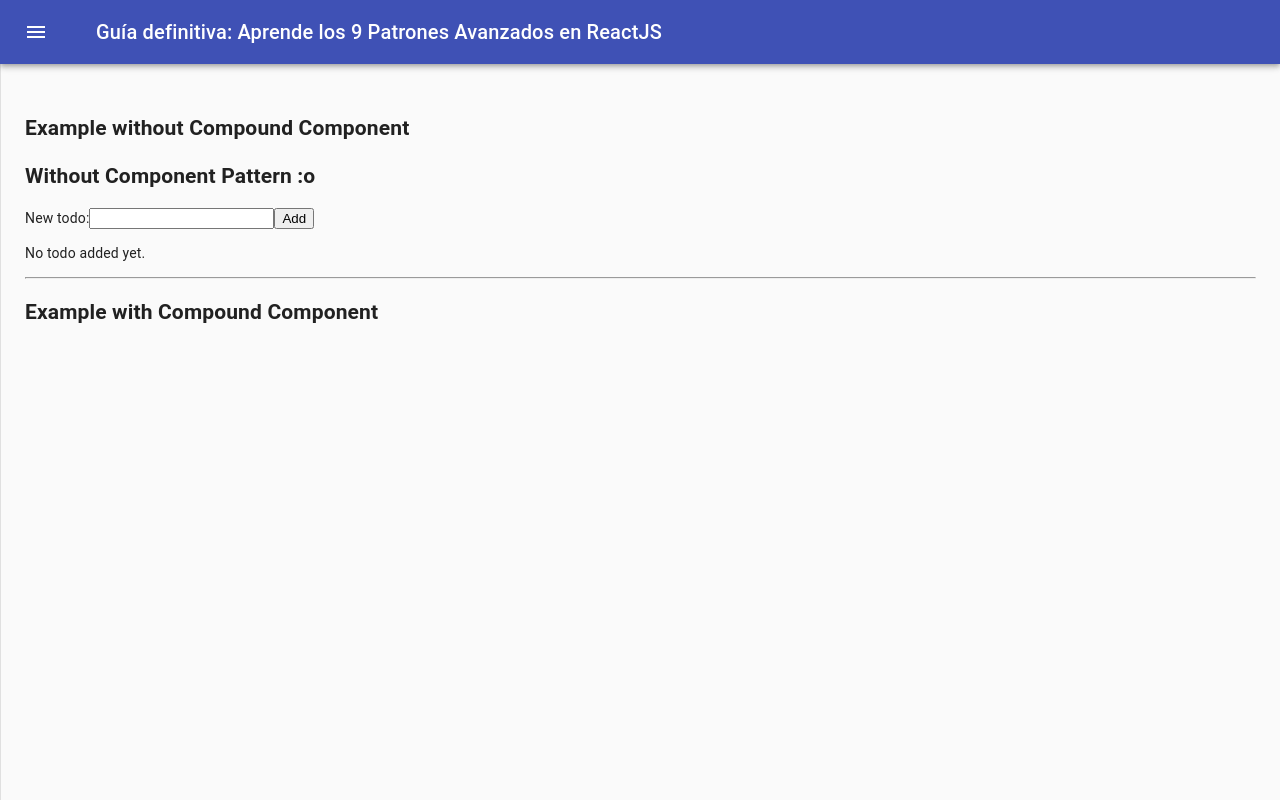
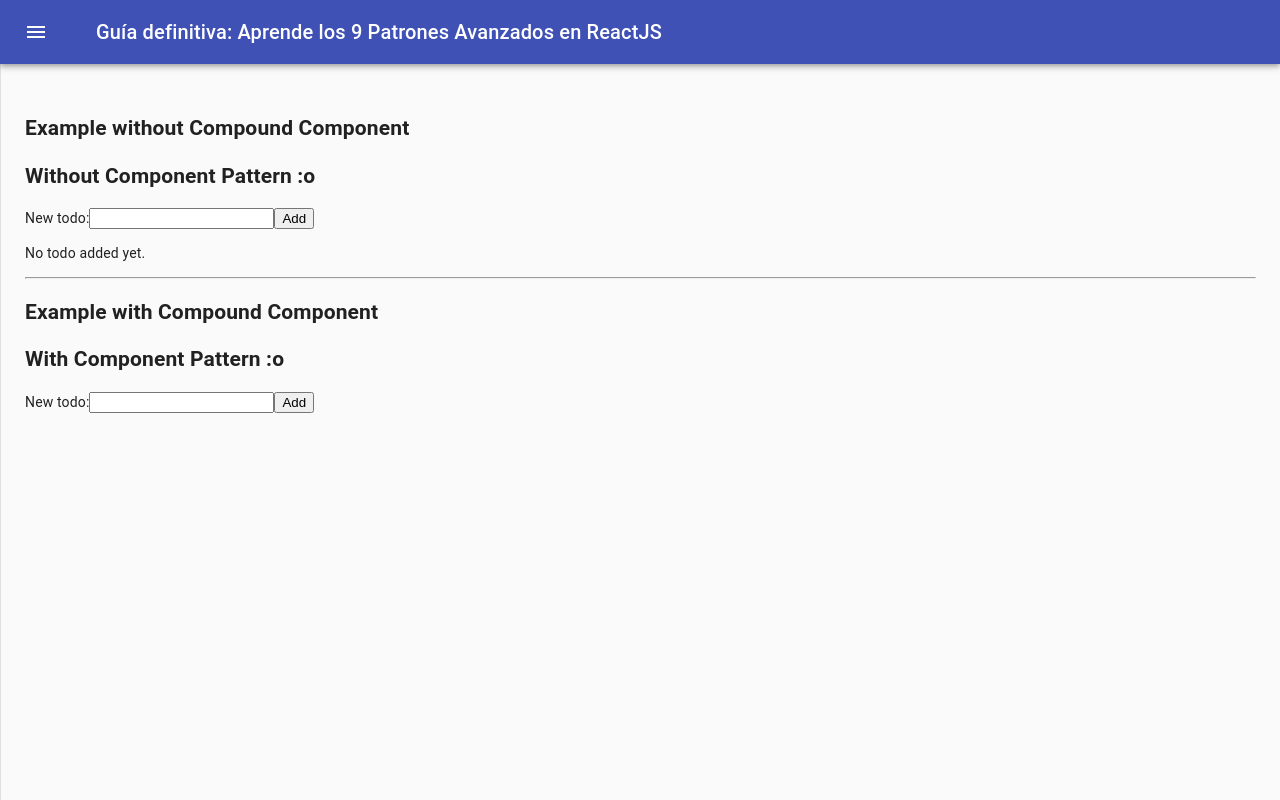
Before and after one commit to stevengf14/react-patterns, a React (Create React App) app: page /compound-components in a window 1280 px wide. Built offline with nearby package versions, Linux system fonts and the light colour scheme.

Commit message:
compund-component

```diff
--- a/src/compound-component/components/compound-component-page.js
+++ b/src/compound-component/components/compound-component-page.js
@@ -1,5 +1,6 @@
 import React from "react";
 import { Todo } from "./normal-todo";
+import { FinalTodo, TodoTitle, TodoForm, TodoList } from "./final-todo";
 
 export const CompoundComponentPage = () => (
   <>
@@ -8,5 +9,12 @@ export const CompoundComponentPage = () => (
     <hr></hr>
 
     <h2>Example with Compound Component</h2>
+    <FinalTodo>
+      <TodoTitle>
+        <h2>With Component Pattern :o</h2>
+      </TodoTitle>
+      <TodoForm />
+      <TodoList />
+    </FinalTodo>
   </>
 );
--- /dev/null
+++ b/src/compound-component/components/final-todo.js
@@ -0,0 +1,110 @@
+import { useState, createContext, useContext } from "react";
+import PropTypes from "prop-types";
+import { Todo } from "./normal-todo";
+
+const TodoContext = createContext();
+
+const { Provider } = TodoContext;
+
+export const FinalTodo = ({ children }) => {
+  const [listTodos, setListTodos] = useState({});
+
+  const handleSubmit = (inputValue) => {
+    setListTodos({
+      ...listTodos,
+      [inputValue]: { name: inputValue, isDone: false },
+    });
+  };
+
+  const toogleTodo = ({ target: { name } }) => {
+    setListTodos({
+      ...listTodos,
+      [name]: {
+        ...listTodos[name],
+        isDone: !listTodos[name].isDone,
+      },
+    });
+  };
+
+  const getTodoValues = () => Object.values(listTodos);
+
+  const valuesProvider = {
+    handleSubmit,
+    toogleTodo,
+    getTodoValues,
+  };
+
+  return (
+    <div
+      styele={{
+        boxShadow: "0 4px 8px 0 rgba(0, 0, 0, 0.2)",
+        transition: "0.3s",
+        borderRadius: "5px",
+        padding: "8px",
+      }}
+    >
+      <Provider value={valuesProvider}>{children}</Provider>
+    </div>
+  );
+};
+
+export const TodoTitle = ({ children }) => <header>{children}</header>;
+
+export const TodoForm = () => {
+  const [inputValue, setInputValue] = useState("");
+  const { handleSubmit } = useContext(TodoContext);
+
+  const handleInputChange = ({ target: { value } }) => {
+    setInputValue(value);
+  };
+
+  const _handleSubmit = (e) => {
+    e.preventDefault();
+    handleSubmit(inputValue);
+    setInputValue("");
+  };
+
+  return (
+    <form onSubmit={_handleSubmit}>
+      <label>
+        New todo:
+        <input
+          type="text"
+          value={inputValue}
+          onChange={handleInputChange}
+          required
+        />
+      </label>
+      <button type="submit">Add</button>
+    </form>
+  );
+};
+
+export const TodoList = () => {
+  const { toogleTodo, getTodoValues } = useContext(TodoContext);
+
+  const list = getTodoValues();
+  return (
+    <ul>
+      {list.map(({ name, isDone }) => (
+        <li key={name}>
+          <label>
+            <input
+              name={name}
+              type="checkbox"
+              checked={isDone}
+              onChange={toogleTodo}
+            />
+            <span style={{ textDecoration: isDone ? "line-through" : "" }}>
+              {name}
+            </span>
+          </label>
+        </li>
+      ))}
+    </ul>
+  );
+};
+
+FinalTodo.protoTypes = {
+  children: PropTypes.node.isRequired,
+};
```
